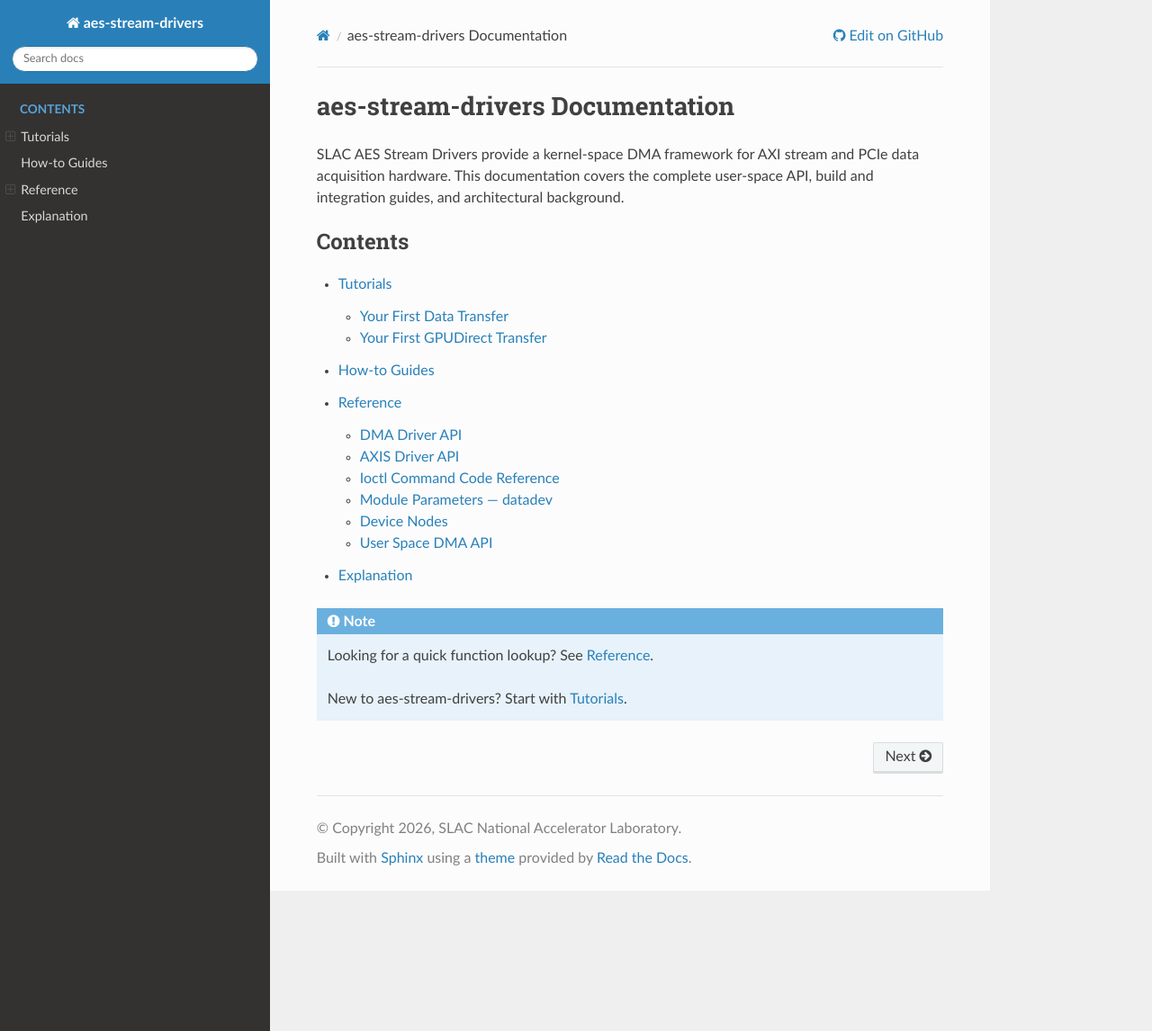
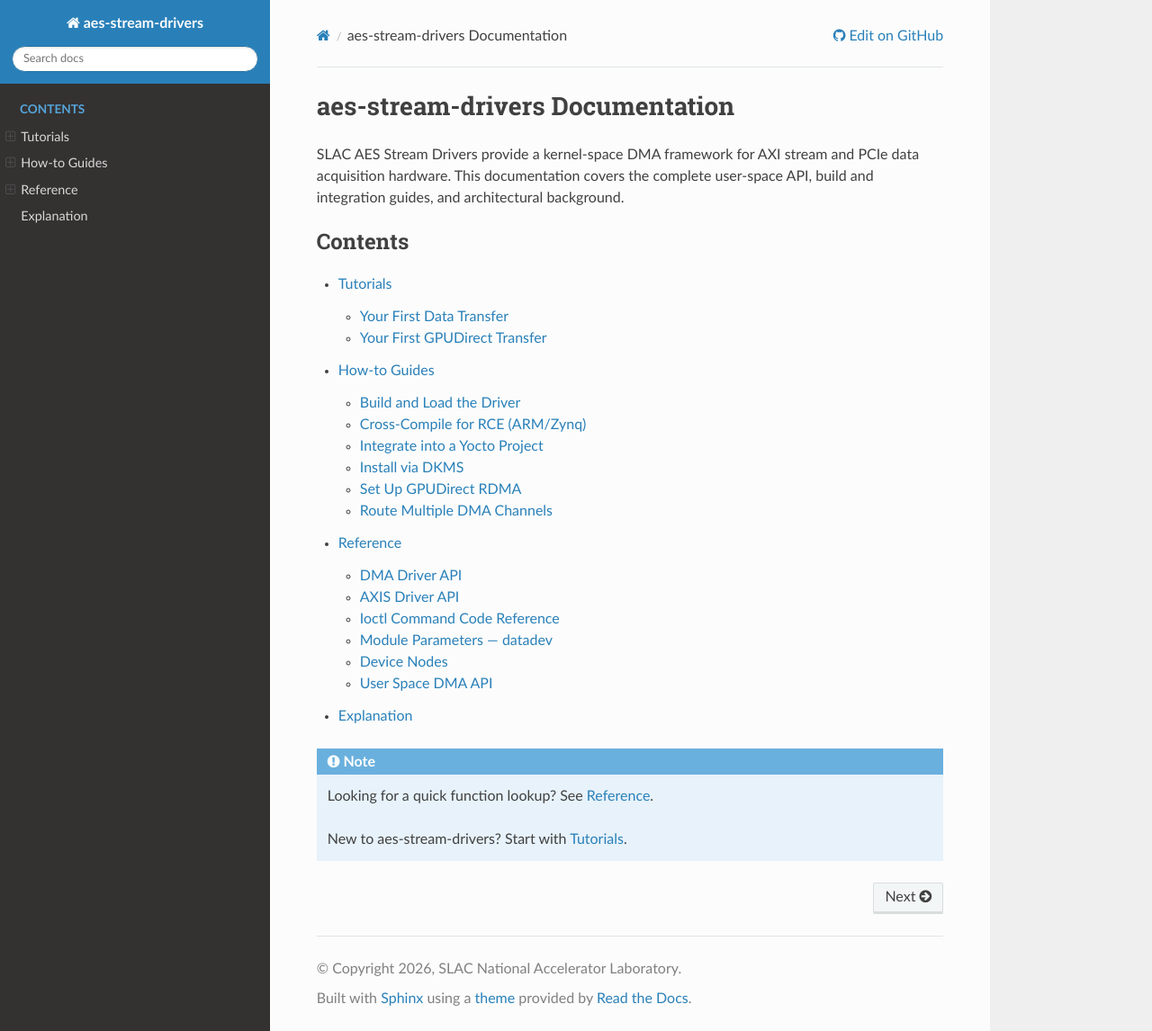
Before and after one commit to slaclab/aes-stream-drivers, a Sphinx documentation site: the page built from docs/index.rst, in a window 1280 px wide and 1146 px high. Shown: the whole window at 90% size. Built offline with Sphinx 7.4.7 and the Read the Docs theme 3.1.0, drawn with Linux system fonts in a browser that asks for light colours; some of the changed lines change nothing that is shown.

Commit message:
docs(03-02): write all 6 how-to guides and update index
- build-and-load.rst: build, insmod with parameters, modprobe.d persistent config
- cross-compile-rce.rst: SLAC shortcut (make rce) and non-SLAC ARM/x86 buildroot paths
- yocto-integration.rst: BitBake recipe copy, layer.conf, DMA buffer vars, device tree node
- dkms-install.rst: DKMS lifecycle with warning about commented-out PACKAGE_VERSION
- gpudirect-setup.rst: NVIDIA open kernel modules setup with open-vs-closed driver warning
- multi-channel.rst: dmaSetMaskBytes API with dmaRetIndex pairing warning
- index.rst: toctree updated with all 6 entries, placeholder note removed

```diff
--- /dev/null
+++ b/docs/how-to/build-and-load.rst
@@ -0,0 +1,85 @@
+Build and Load the Driver
+=========================
+
+This guide covers building the datadev kernel module for your running kernel,
+loading it with insmod, and configuring automatic loading on boot.
+
+.. note::
+
+   This guide applies to the **data_dev** (PCIe/x86) driver. For RCE/ARM
+   cross-compilation, see :doc:`cross-compile-rce`.
+
+Prerequisites
+-------------
+
+.. code-block:: bash
+
+   sudo apt install linux-headers-$(uname -r) build-essential git
+
+Build the Driver
+----------------
+
+.. code-block:: bash
+
+   git clone https://github.com/slaclab/aes-stream-drivers.git
+   cd aes-stream-drivers
+   make driver
+   make app
+
+Output: ``install/$(uname -r)/datadev.ko`` and userspace tools under
+``install/bin/``.
+
+Load the Driver
+---------------
+
+.. code-block:: bash
+
+   sudo insmod install/$(uname -r)/datadev.ko \
+     cfgTxCount=1024 \
+     cfgRxCount=1024 \
+     cfgSize=131072 \
+     cfgMode=1 \
+     cfgCont=1
+
+Verify the driver loaded successfully:
+
+.. code-block:: bash
+
+   lsmod | grep datadev
+   ls /dev/datadev_*
+   cat /proc/datadev_0
+
+Configure Persistent Loading (modprobe.d)
+-----------------------------------------
+
+To load the driver automatically at boot with the same parameters, copy the
+provided configuration file:
+
+.. code-block:: bash
+
+   sudo cp data_dev/driver/datadev.conf /etc/modprobe.d/datadev.conf
+
+The file sets the following options (edit to match your hardware):
+
+.. code-block:: text
+
+   options datadev cfgTxCount=1024 cfgRxCount=1024 cfgSize=131072 cfgMode=1 cfgCont=1
+
+Then load the driver via modprobe:
+
+.. code-block:: bash
+
+   sudo modprobe datadev
+
+Unload the Driver
+-----------------
+
+.. code-block:: bash
+
+   sudo rmmod datadev
+
+Parameter Reference
+-------------------
+
+For all available module parameters with defaults and valid ranges, see
+:doc:`../reference/module-parameters`.
--- /dev/null
+++ b/docs/how-to/cross-compile-rce.rst
@@ -0,0 +1,67 @@
+Cross-Compile for RCE (ARM/Zynq)
+=================================
+
+This guide covers building the rce_stream and rce_memmap drivers for ARM/Zynq
+targets using the Xilinx toolchain.
+
+.. note::
+
+   This guide applies to the **RCE** (ARM/Zynq) drivers. For PCIe/x86 native
+   build, see :doc:`build-and-load`.
+
+Prerequisites
+-------------
+
+- Xilinx ARM cross-compiler (e.g., ``arm-xilinx-linux-gnueabi-``)
+- Xilinx Linux kernel source (``linux-xlnx`` branch matching your BSP version)
+- ``make``, ``git``
+
+Build at SLAC (Shortcut)
+------------------------
+
+At SLAC, the Xilinx kernel and toolchain are pre-installed. Use the top-level
+make target:
+
+.. code-block:: bash
+
+   make rce
+
+This builds rce_stream, rce_memmap, and rce_hp drivers against the kernel at
+``/sdf/group/faders/tools/xilinx/rce_linux_kernel/``.
+
+Build Outside SLAC
+------------------
+
+ARM/Zynq Target
+~~~~~~~~~~~~~~~
+
+.. code-block:: bash
+
+   make -C rce_stream/driver KDIR=/path/to/xilinx/linux-xlnx-v2016.4
+   make -C rce_memmap/driver KDIR=/path/to/xilinx/linux-xlnx-v2016.4
+
+x86 Buildroot Target
+~~~~~~~~~~~~~~~~~~~~
+
+.. code-block:: bash
+
+   make \
+     ARCH=x86_64 \
+     CROSS_COMPILE=/path/to/buildroot/host/linux-x86_64/x86_64/usr/bin/x86_64-buildroot-linux-gnu- \
+     KERNELDIR=/path/to/buildroot/output/build/linux-4.14.139
+
+Substitute the actual paths to your Xilinx toolchain and kernel source. The
+SLAC paths shown in the Makefile are site-specific.
+
+Output Location
+---------------
+
+After a successful build, the compiled modules are placed in:
+
+.. code-block:: text
+
+   install/<kernel_version>.arm/rce_stream.ko
+   install/<kernel_version>.arm/rce_memmap.ko
+
+The ``<kernel_version>`` string is determined from the Xilinx kernel source
+directory.
--- /dev/null
+++ b/docs/how-to/dkms-install.rst
@@ -0,0 +1,89 @@
+Install via DKMS
+================
+
+This guide covers installing the datadev driver using DKMS so it rebuilds
+automatically when the kernel is upgraded.
+
+Prerequisites
+-------------
+
+.. code-block:: bash
+
+   sudo apt install dkms build-essential linux-headers-$(uname -r)
+
+Step 1 — Copy Sources to the DKMS Tree
+----------------------------------------
+
+.. code-block:: bash
+
+   VERSION=v2024.09   # replace with your release tag
+   sudo mkdir -p /usr/src/datadev-${VERSION}
+   sudo cp -r data_dev/driver/src/* /usr/src/datadev-${VERSION}/
+   sudo cp data_dev/driver/dkms.conf /usr/src/datadev-${VERSION}/
+
+Step 2 — Set the Package Version
+----------------------------------
+
+.. warning::
+
+   The ``dkms.conf`` file in the repository has ``PACKAGE_VERSION`` commented
+   out. You **must** uncomment it and set it to your version string before
+   running ``dkms add``, or the add command will fail.
+
+.. code-block:: bash
+
+   sudo nano /usr/src/datadev-${VERSION}/dkms.conf
+   # Uncomment and set:
+   # PACKAGE_VERSION="${VERSION}"
+
+After editing, the key fields in ``dkms.conf`` should read:
+
+.. code-block:: text
+
+   MAKE="make"
+   CLEAN="make clean"
+   BUILT_MODULE_NAME=datadev
+   BUILT_MODULE_LOCATION=.
+   DEST_MODULE_LOCATION="/kernel/modules/misc"
+   PACKAGE_NAME=datadev-dkms
+   PACKAGE_VERSION=v2024.09
+   REMAKE_INITRD=no
+   AUTOINSTALL="yes"
+
+Step 3 — Add, Build, and Install
+----------------------------------
+
+.. code-block:: bash
+
+   sudo dkms add datadev/${VERSION}
+   sudo dkms build datadev/${VERSION}
+   sudo dkms install datadev/${VERSION}
+
+Verify
+------
+
+.. code-block:: bash
+
+   dkms status
+
+Expected output: ``datadev, ${VERSION}, <kernel>, x86_64: installed``
+
+GPU Variant
+-----------
+
+For GPUDirect support, use ``dkms-gpu.conf`` instead. This variant is named
+``datadev-gpu-dkms`` and runs ``build-nvidia.sh`` (via ``PRE_BUILD``) before
+the kernel module build to compile the NVIDIA open kernel modules.
+
+.. code-block:: bash
+
+   sudo cp data_dev/driver/dkms-gpu.conf /usr/src/datadev-${VERSION}/dkms.conf
+   # Edit PACKAGE_VERSION as above, then:
+   sudo dkms add datadev/${VERSION}
+   sudo dkms build datadev/${VERSION}
+   sudo dkms install datadev/${VERSION}
+
+.. note::
+
+   The GPU variant requires NVIDIA Open Kernel Modules to be installed first.
+   See :doc:`gpudirect-setup`.
--- /dev/null
+++ b/docs/how-to/gpudirect-setup.rst
@@ -0,0 +1,111 @@
+Set Up GPUDirect RDMA
+====================
+
+This guide covers the system configuration required to enable GPUDirect RDMA
+between an NVIDIA GPU and an FPGA card using the datadev driver.
+
+.. warning::
+
+   You must install **NVIDIA Open Kernel Modules**
+   (``nvidia-kernel-source-590-open``), not the standard CUDA toolkit kernel
+   driver. The open module provides the ``nv-p2p.h`` peer-to-peer interface.
+   If ``comp_and_load_drivers.sh`` outputs
+   ``Could not find NVIDIA open drivers in /usr/src``, the wrong driver type
+   is installed.
+
+.. note::
+
+   For a tutorial walkthrough of these steps with more explanation, see
+   :doc:`../tutorials/gpudirect-first`.
+
+Prerequisites
+-------------
+
+- Ubuntu 22.04 x86_64
+- NVIDIA GPU and FPGA card on the same PCIe bus
+- sudo access
+
+Step 1 — Disable Display Manager Services
+------------------------------------------
+
+Disable display managers and the NVIDIA persistence daemon to prevent
+``Module XXX is in use`` errors during driver replacement:
+
+.. code-block:: bash
+
+   sudo systemctl disable gdm
+   sudo systemctl disable lightdm
+   sudo systemctl disable sddm
+   sudo systemctl disable nvidia-persistenced
+
+Step 2 — Remove Existing NVIDIA Drivers
+-----------------------------------------
+
+.. code-block:: bash
+
+   sudo apt-get purge nvidia-* -y
+   sudo apt autoremove -y
+
+Step 3 — Install NVIDIA Open Kernel Modules
+--------------------------------------------
+
+.. code-block:: bash
+
+   wget https://developer.download.nvidia.com/compute/cuda/repos/ubuntu2204/x86_64/cuda-keyring_1.0-1_all.deb
+   sudo dpkg -i cuda-keyring_1.0-1_all.deb
+   sudo apt update
+   sudo apt install cuda-toolkit-13-1 nvidia-kernel-source-590-open \
+     libnvidia-compute-590 cuda-compat-13-1 nvidia-firmware
+   sudo reboot
+
+.. warning::
+
+   Review the package install list. NVIDIA packages may pull in a low-latency
+   kernel image.
+
+Step 4 — Configure GRUB
+------------------------
+
+.. code-block:: bash
+
+   sudo nano /etc/default/grub
+   # Set GRUB_CMDLINE_LINUX to:
+   # GRUB_CMDLINE_LINUX="iommu=off nouveau.modeset=0 rd.driver.blacklist=nouveau"
+   sudo update-grub
+   sudo reboot
+
+Step 5 — Build and Load Both Drivers
+--------------------------------------
+
+.. code-block:: bash
+
+   cd aes-stream-drivers
+   sudo ./data_dev/driver/comp_and_load_drivers.sh
+
+What the script does:
+
+- Locates NVIDIA open driver sources by searching ``/usr/src`` for ``nv-p2p.h``
+- Unloads existing nvidia and datadev modules
+- Rebuilds and loads NVIDIA drivers with ``NVreg_OpenRmEnableUnsupportedGpus=1``
+  and ``NVreg_EnableStreamMemOPs=1``
+- Builds and loads ``datadev.ko``
+
+Verify
+------
+
+.. code-block:: bash
+
+   lsmod | grep datadev
+   lsmod | grep nvidia
+
+Then in C, verify GPUDirect firmware support:
+
+.. code-block:: c
+
+   int fd = open("/dev/datadev_0", O_RDWR);
+   if (gpuIsGpuAsyncSupported(fd)) {
+       printf("GPUDirect supported\n");
+   }
+
+For background on DMA buffer modes used by GPUDirect, see
+:doc:`../explanation/dma-modes`.
--- a/docs/how-to/index.rst
+++ b/docs/how-to/index.rst
@@ -7,6 +7,9 @@
 .. toctree::
    :maxdepth: 1
 
-.. note::
-
-   How-to guide content is planned for Phase 3 of this documentation project.
+   build-and-load
+   cross-compile-rce
+   yocto-integration
+   dkms-install
+   gpudirect-setup
+   multi-channel
--- /dev/null
+++ b/docs/how-to/multi-channel.rst
@@ -0,0 +1,94 @@
+Route Multiple DMA Channels
+===========================
+
+This guide covers subscribing a file descriptor to multiple DMA receive
+channels and sending data to a specific channel.
+
+.. note::
+
+   For background on how channels work with AXI stream TDEST bits, see
+   :doc:`../explanation/axi-stream-protocol`.
+
+Overview
+--------
+
+- The driver supports up to ``DMA_MAX_DEST`` (4096) channels
+- Each ``open()`` call creates an independent client with its own channel mask
+- A client only receives frames whose TDEST matches its mask
+
+Subscribe to a Single Channel
+------------------------------
+
+.. code-block:: c
+
+   #include <DmaDriver.h>
+   #include <fcntl.h>
+
+   int fd = open("/dev/datadev_0", O_RDWR);
+   dmaSetMask(fd, 0);   /* subscribe to channel 0 */
+
+Subscribe to Multiple Channels
+-------------------------------
+
+Use the byte-mask API to subscribe to more than one channel:
+
+.. code-block:: c
+
+   #include <DmaDriver.h>
+   #include <fcntl.h>
+   #include <string.h>
+
+   int fd = open("/dev/datadev_0", O_RDWR);
+
+   uint8_t mask[DMA_MASK_SIZE];   /* DMA_MASK_SIZE = 512 bytes */
+   dmaInitMaskBytes(mask);         /* zero the mask */
+   dmaAddMaskBytes(mask, 0);       /* subscribe to channel 0 */
+   dmaAddMaskBytes(mask, 1);       /* subscribe to channel 1 */
+   dmaAddMaskBytes(mask, 5);       /* subscribe to channel 5 */
+   dmaSetMaskBytes(fd, mask);      /* apply the mask via ioctl */
+
+Send to a Specific Channel
+--------------------------
+
+.. code-block:: c
+
+   char buf[4096];
+   uint32_t dest = 3;   /* target channel */
+   ssize_t ret = dmaWrite(fd, buf, sizeof(buf), 0 /* flags */, dest);
+
+Receive and Return Buffers
+--------------------------
+
+.. warning::
+
+   Every ``dmaReadIndex`` call must be paired with ``dmaRetIndex``. If buffers
+   are not returned, the receive pool (``cfgRxCount`` buffers) will drain and
+   all future reads will block permanently.
+
+.. code-block:: c
+
+   uint32_t index, flags, error, dest;
+   ssize_t ret = dmaReadIndex(fd, &index, &flags, &error, &dest);
+   if (ret > 0) {
+       /* process data at dmaBuffers[index] */
+       dmaRetIndex(fd, index);   /* MUST call this to return the buffer */
+   }
+
+Multiple Clients on One Device
+-------------------------------
+
+Open the same device file multiple times to create independent clients:
+
+.. code-block:: c
+
+   int fd_a = open("/dev/datadev_0", O_RDWR);
+   int fd_b = open("/dev/datadev_0", O_RDWR);
+
+   uint8_t mask_a[DMA_MASK_SIZE], mask_b[DMA_MASK_SIZE];
+   dmaInitMaskBytes(mask_a); dmaAddMaskBytes(mask_a, 0);
+   dmaInitMaskBytes(mask_b); dmaAddMaskBytes(mask_b, 1);
+   dmaSetMaskBytes(fd_a, mask_a);   /* fd_a receives channel 0 */
+   dmaSetMaskBytes(fd_b, mask_b);   /* fd_b receives channel 1 */
+
+Each ``open(2)`` creates an independent ``DmaDesc`` with its own channel mask
+and receive queue.
--- /dev/null
+++ b/docs/how-to/yocto-integration.rst
@@ -0,0 +1,102 @@
+Integrate into a Yocto Project
+==============================
+
+This guide covers adding the axistreamdma (or aximemorymap) BitBake recipe
+to a Yocto build.
+
+Prerequisites
+-------------
+
+- Working Yocto build environment
+- An existing layer (or follow Step 1 to create one)
+- Cloned aes-stream-drivers repository
+
+Step 1 — Create or Identify Your Layer
+---------------------------------------
+
+.. code-block:: bash
+
+   bitbake-layers create-layer $proj_dir/sources/meta-myapplications
+   bitbake-layers add-layer $proj_dir/sources/meta-myapplications
+
+.. note::
+
+   Skip this step if you already have a custom layer.
+
+Step 2 — Copy the Recipe
+------------------------
+
+.. code-block:: bash
+
+   mkdir -p $proj_dir/sources/meta-myapplications/recipes-kernel
+   cp -rfL /path/to/aes-stream-drivers/Yocto/recipes-kernel/axistreamdma \
+     $proj_dir/sources/meta-myapplications/recipes-kernel/
+
+.. note::
+
+   The ``-L`` flag dereferences symlinks — required when copying from the
+   aes-stream-drivers source tree.
+
+Step 3 — Enable the Module in Your Build
+-----------------------------------------
+
+.. code-block:: bash
+
+   echo 'MACHINE_ESSENTIAL_EXTRA_RRECOMMENDS += "axistreamdma"' >> $proj_dir/conf/layer.conf
+
+Optional — auto-load at boot:
+
+.. code-block:: bash
+
+   echo 'KERNEL_MODULE_AUTOLOAD += "axistreamdma"' >> $proj_dir/conf/layer.conf
+
+Step 4 — Set Buffer Parameters
+--------------------------------
+
+Add the following to your ``local.conf`` to configure buffer sizes at build
+time. These values are passed directly to the kernel module Makefile:
+
+.. code-block:: text
+
+   DMA_TX_BUFF_COUNT = "128"
+   DMA_RX_BUFF_COUNT = "128"
+   DMA_BUFF_SIZE     = "131072"
+
+Step 5 — Add the Device Tree Node
+-----------------------------------
+
+The axistreamdma driver requires a device tree entry. Add the following to
+your board's device tree:
+
+.. code-block:: text
+
+   / {
+       axi_stream_dma_0@b0000000 {
+           compatible = "axi_stream_dma";
+           reg = <0x0 0xb0000000 0x0 0x10000>;
+           interrupts = <0x0 0x6c 0x4>;
+           interrupt-parent = <0x4>;
+           slac,acp = <0x0>;
+       };
+   };
+
+.. note::
+
+   Adjust the ``reg`` base address and ``interrupts`` values to match your
+   hardware design.
+
+Step 6 — Build
+--------------
+
+.. code-block:: bash
+
+   bitbake core-image-minimal
+
+aximemorymap Variant
+--------------------
+
+The ``aximemorymap`` recipe variant
+(``Yocto/recipes-kernel/aximemorymap/``) provides memory-mapped register
+access. Unlike ``axistreamdma``, it does **not** require a device tree entry
+— it is configured via module parameters only. Copy and enable it with the
+same steps above, substituting ``aximemorymap`` for ``axistreamdma``.
```
